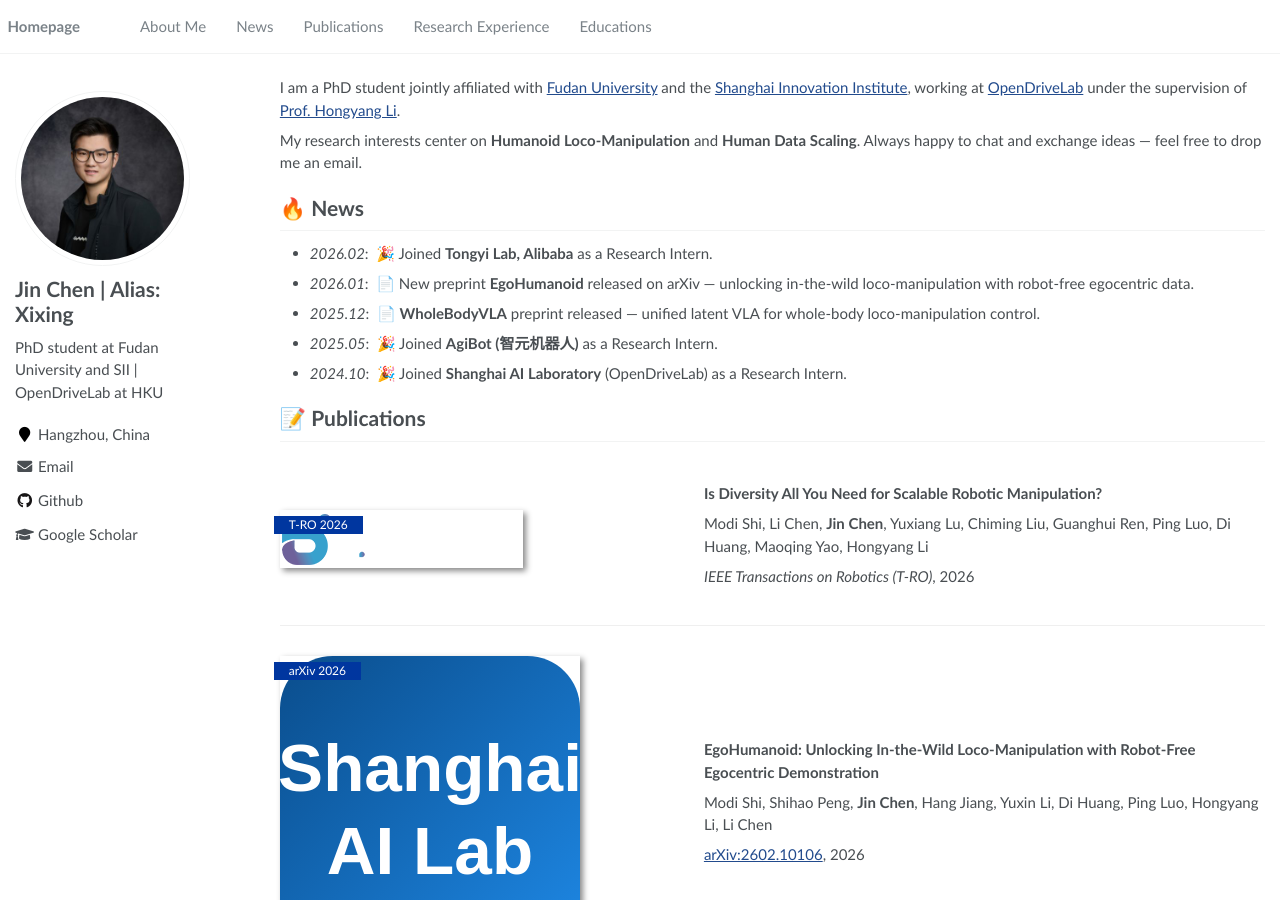
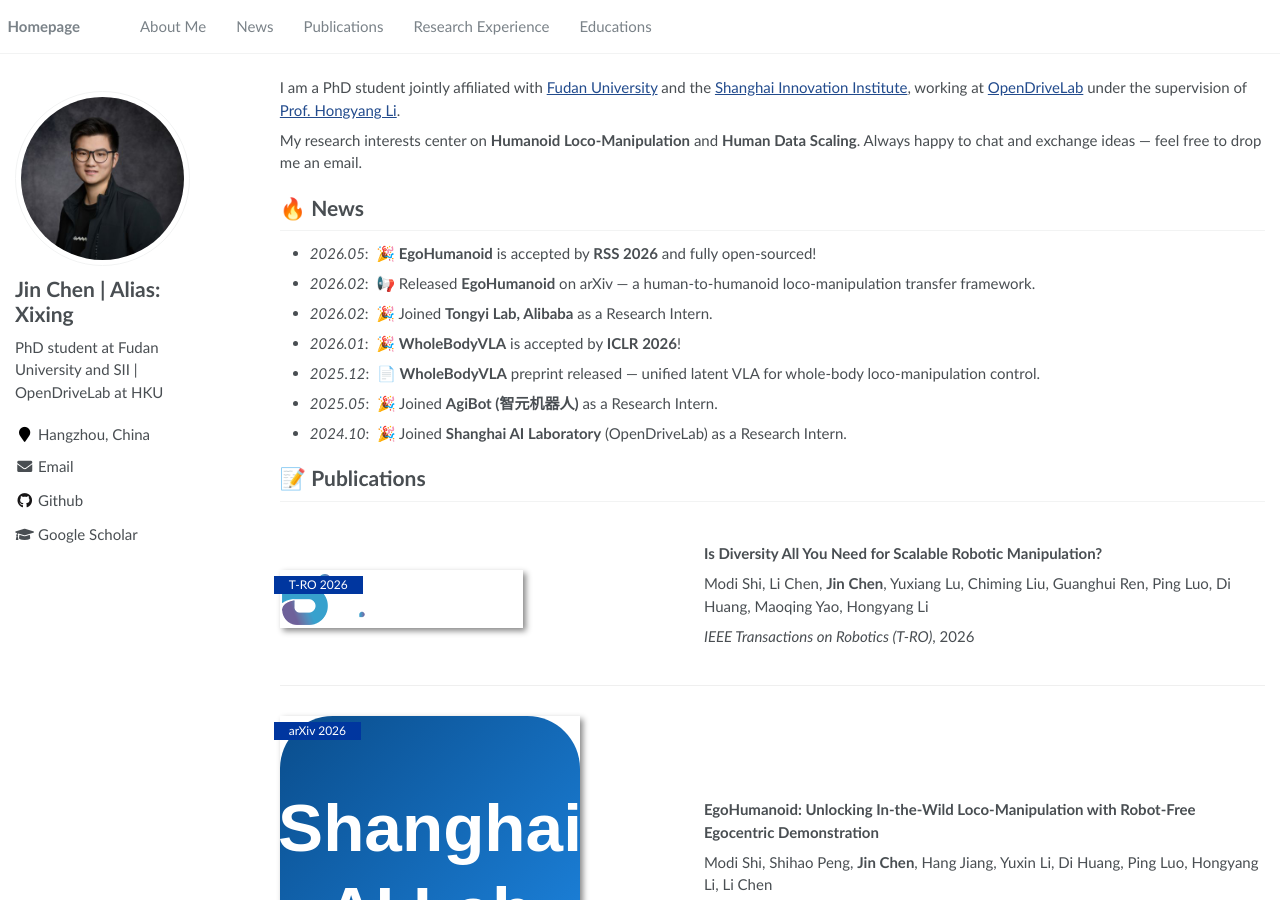
Before and after one commit to JinChen0056/jinchen0056.github.io, a Jekyll site: the page built from _pages/about.md, in a window 1280 px wide and 900 px high. Built offline with Jekyll 4.4.1, drawn with Linux system fonts in a browser that asks for light colours.

Commit message:
News: add EgoHumanoid RSS 2026 accept + WholeBodyVLA ICLR 2026 accept; merge EgoHumanoid release date with arXiv announcement

```diff
--- a/_pages/about.md
+++ b/_pages/about.md
@@ -23,8 +23,10 @@ My research interests center on **Humanoid Loco-Manipulation** and **Human Data
 
 
 # 🔥 News
+- *2026.05*: &nbsp;🎉 **EgoHumanoid** is accepted by **RSS 2026** and fully open-sourced!
+- *2026.02*: &nbsp;📢 Released **EgoHumanoid** on arXiv — a human-to-humanoid loco-manipulation transfer framework.
 - *2026.02*: &nbsp;🎉 Joined **Tongyi Lab, Alibaba** as a Research Intern.
-- *2026.01*: &nbsp;📄 New preprint **EgoHumanoid** released on arXiv — unlocking in-the-wild loco-manipulation with robot-free egocentric data.
+- *2026.01*: &nbsp;🎉 **WholeBodyVLA** is accepted by **ICLR 2026**!
 - *2025.12*: &nbsp;📄 **WholeBodyVLA** preprint released — unified latent VLA for whole-body loco-manipulation control.
 - *2025.05*: &nbsp;🎉 Joined **AgiBot (智元机器人)** as a Research Intern.
 - *2024.10*: &nbsp;🎉 Joined **Shanghai AI Laboratory** (OpenDriveLab) as a Research Intern.
```
